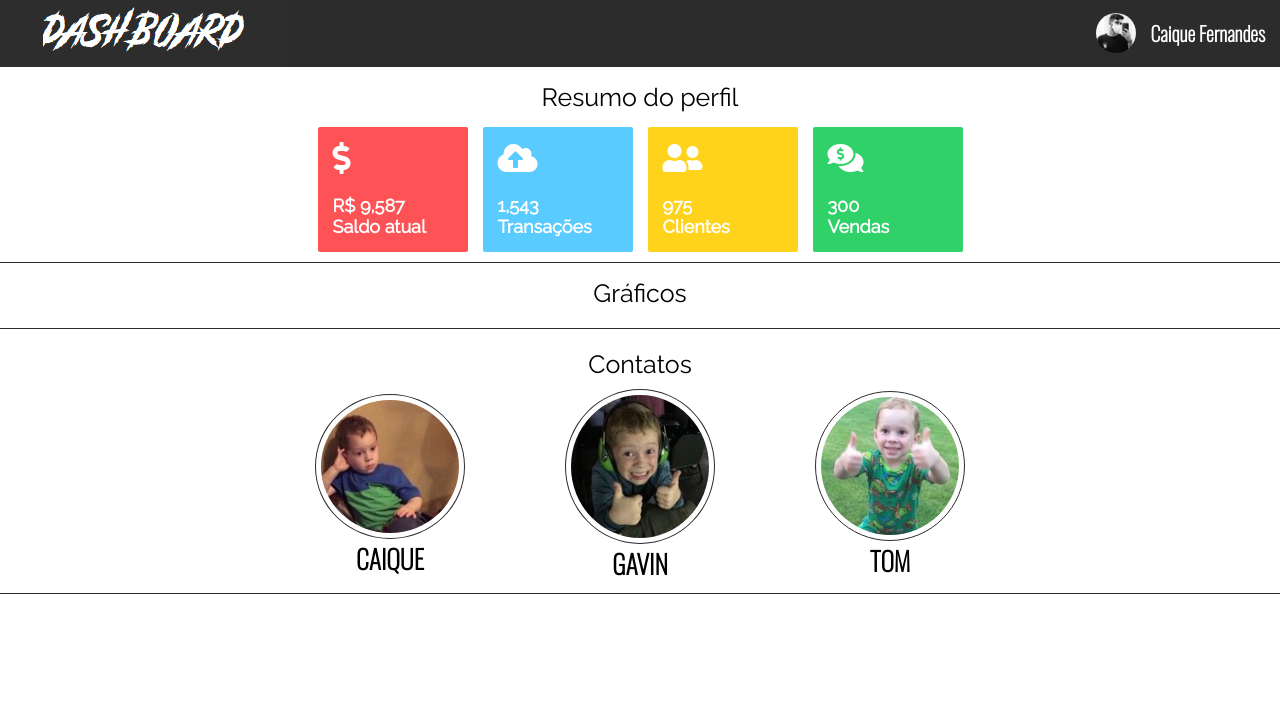
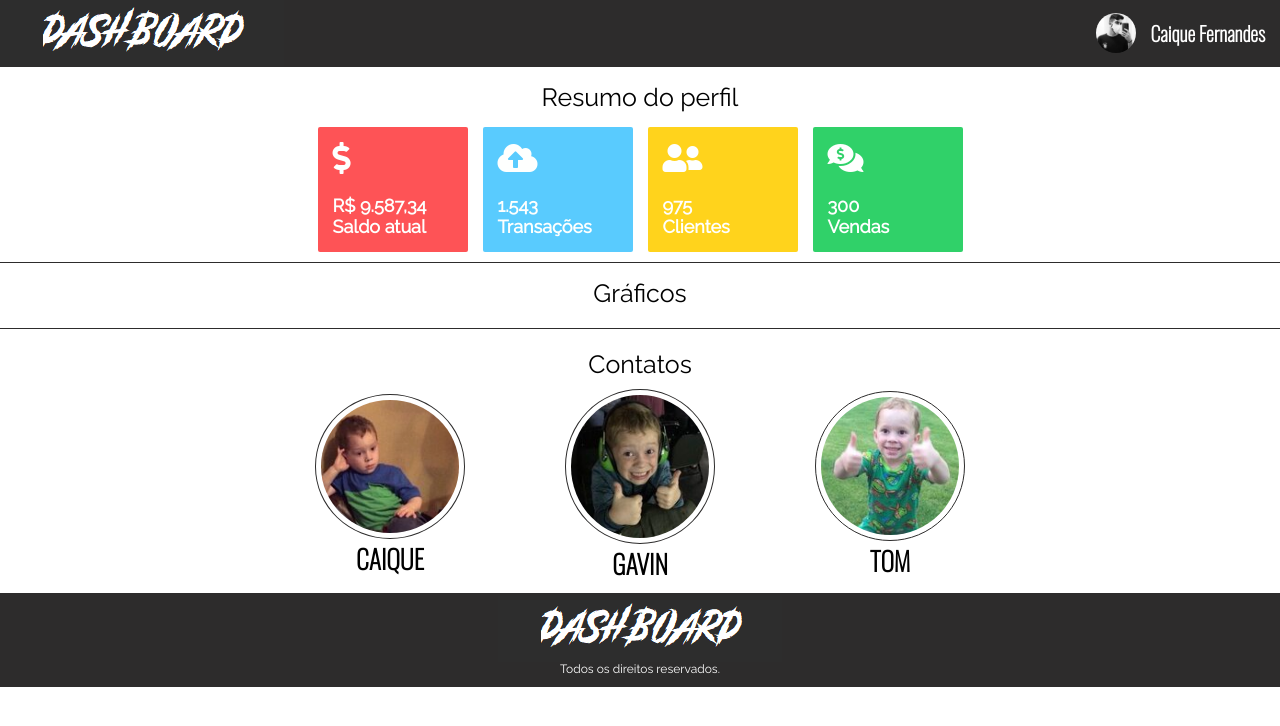
Before and after one commit to Caiiqef/dashboardhtml, a plain HTML site: page index.html in a window 1280 px wide. Drawn offline with nearby package versions, Linux system fonts and the light colour scheme; a script that the page names is missing.

Commit message:
update files

```diff
--- a/index.html
+++ b/index.html
@@ -23,12 +23,12 @@
                 <section class="cards-unit">
                 <div class="card-1">
                     <i class="fas fa-dollar-sign" style="font-size: 32px;"></i>
-                    <p><br>R$ 9,587<br></p>
+                    <p><br>R$ 9.587,34<br></p>
                     Saldo atual
                 </div>
                 <div class="card-2">
                     <i class="fas fa-cloud-upload-alt" style="font-size: 32px;"></i>
-                    <p><br>1,543<br></p>
+                    <p><br>1.543<br></p>
                     Transações
                 </div>
                 <div class="card-3">
@@ -84,6 +84,10 @@
         </section>
     </main>
     <footer>
+        <section class="rodape">
+            <img class="rodape-imagem" src="logo.png">
+            <p class="rodape-texto">Todos os direitos reservados.</p>
+        </section>
     </footer>
 </body>
 </html>
--- a/style.css
+++ b/style.css
@@ -234,3 +234,26 @@ body{
     font-weight: 400;
     font-size: 25px;
 }
+
+.rodape{
+    display: flex;
+    flex-direction: column;
+    align-items: center;
+    padding: 1px;
+    border-top: 0.3px solid #2d2c2c;
+    background-color: #2d2c2c;
+}
+
+.rodape-texto{
+    color: white;
+    font-family: 'Raleway', sans-serif;
+    font-weight: 400;
+    font-size: 12px;
+    margin-bottom: 10px;
+}
+
+.rodape-imagem{
+    height: auto;
+    display: block;
+    margin: 0 auto;
+}
```
